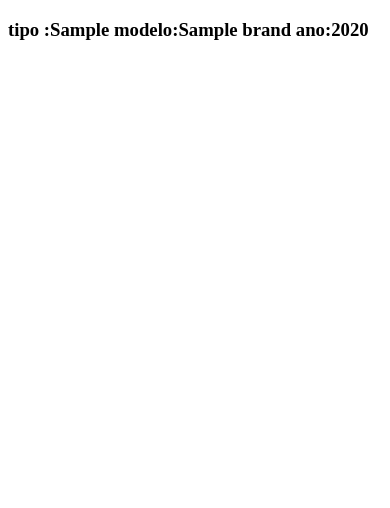
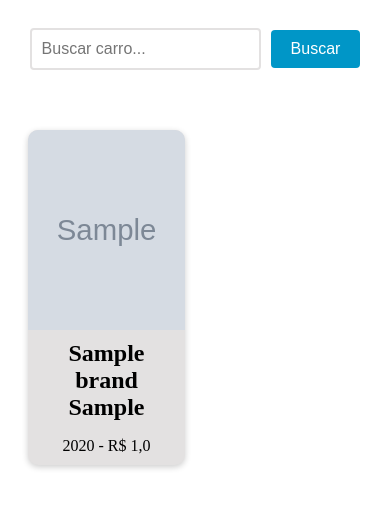
Before and after one commit to pacastro666/carros, a Django app: page /cars in a window 390 px wide. Shown: the top 508 px of the page. Run offline with Django 5.2, Linux system fonts and the light colour scheme; tables that the repository leaves empty hold one stand-in row (values such as "Sample post"); grey boxes marked "Sample" are stand-in pictures.

Commit message:
adicionado template com css e buscao

```diff
--- a/app/urls.py
+++ b/app/urls.py
@@ -20,7 +20,8 @@ from django.conf import settings
 from django.conf.urls.static import static
 from cars.views import cars_view
 
+
 urlpatterns = [
     path('admin/', admin.site.urls),
-    path('cars',cars_view)
+    path('cars',cars_view,name='cars_list')
 ]+ static(settings.MEDIA_URL,document_root=settings.MEDIA_ROOT)
--- a/cars/templates/cars.html
+++ b/cars/templates/cars.html
@@ -1,15 +1,112 @@
-<!DOCTYPE html>
-<html lang="pt-br">
-<head>
-    <meta charset="UTF-8">
-    <meta name="viewport" content="width=device-width, initial-scale=1.0">
-    <title>meus carros</title>
-</head>
 {% block content %}
-<body>
-    {% for car in cars %}
-        <h3> tipo :{{car.model}} modelo:{{car.brand}} ano:{{car.factory_year}} </h3>
-    {% endfor %}
-</body>
+  <style>
+    .car-grid {
+      display: grid;
+      grid-template-columns: repeat(3, 1fr);
+      gap: 20px;
+      margin: 0 auto;
+      max-width: 1200px;
+      padding: 20px;
+    }
+
+    .car-card {
+      background-color: #e3e1e1;
+      box-shadow: 0 2px 6px rgba(0, 0, 0, 0.2);
+      border-radius: 10px;
+      overflow: hidden;
+      text-align: center;
+      transition: all 0.3s ease;
+    }
+
+    .car-card:hover {
+        cursor: pointer;
+        box-shadow: 0 4px 10px rgba(0, 0, 0, 0.4);
+        transform: translateY(-2px);
+    }
+
+    .car-card img {
+      width: 100%;
+      height: 200px;
+      object-fit: cover;
+    }
+
+    .car-card h3 {
+        font-size: 20px;
+        margin-top: 10px;
+        margin-bottom: 5px;
+    }
+
+    .car-card h2 {
+      font-size: 1.5rem;
+      margin: 10px;
+    }
+
+    .car-card p {
+      font-size: 1rem;
+      margin-bottom: 10px;
+    }
+
+    @media (max-width: 768px) {
+      .car-grid {
+        grid-template-columns: repeat(2, 1fr);
+      }
+    }
+
+    form {
+        display: flex;
+        justify-content: center;
+        align-items: center;
+        margin-bottom: 20px;
+        text-align: center;
+        padding: 20px;
+    }
+
+    input[type="text"] {
+        padding: 10px;
+        font-size: 16px;
+        border: 2px solid #e3e1e1;
+        border-radius: 4px;
+        margin-right: 10px;
+        transition: border-bottom-color 0.3s ease-in-out;
+    }
+
+    input[type="text"]:focus {
+        outline: none;
+        border-bottom-color: #e3e1e1;
+    }
+
+    button[type="submit"] {
+        background-color: #0096c7;
+        color: #fff;
+        border: none;
+        padding: 10px 20px;
+        font-size: 16px;
+        border-radius: 4px;
+        cursor: pointer;
+        transition: background-color 0.3s ease-in-out;
+    }
+
+    button[type="submit"]:hover {
+        background-color: #108eb8;
+    }
+  </style>
+
+  <form method="GET" action="{% url 'cars_list' %}">
+    <input type="text" name="search" placeholder="Buscar carro...">
+    <button type="submit">Buscar</button>
+  </form>
+
+  <div class="car-grid">
+    {% if cars %}
+      {% for car in cars %}
+        <div class="car-card">
+          <img src="{{ car.photo.url }}" alt="{{ car.model }} - {{ car.brand }}">
+          <h2>{{ car.brand }} {{ car.model }}</h2>
+          <p>{{ car.factory_year }} - R$ {{ car.value }}</p>
+        </div>
+      {% endfor %}
+    {% else %}
+      <p class="no-results">Nenhum carro encontrado.</p>
+    {% endif %}
+  </div>
 {% endblock %}
-</html>
--- a/cars/views.py
+++ b/cars/views.py
@@ -4,7 +4,11 @@ from cars.models import Car
 
 
 def cars_view(request):
-    cars =  Car.objects.all()
+    cars = Car.objects.all().order_by('model')
+    search = request.GET.get('search')
+    if search:
+          cars =  cars.filter(model__icontains=search)
+
     return render(
         request,
         'cars.html',
```
